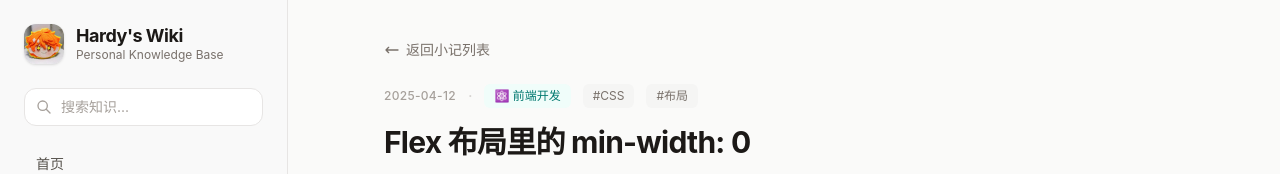
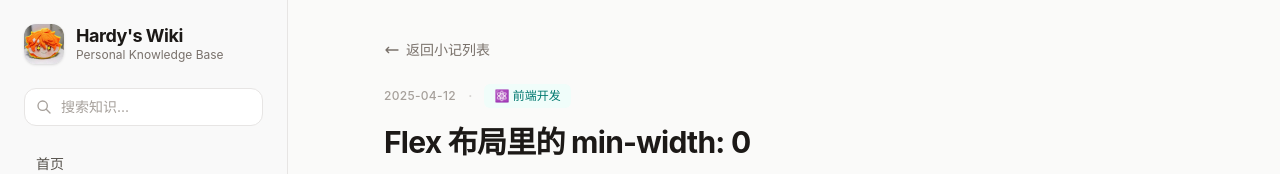
Before and after one commit to zel-forprogress/hardywiki, a Next.js app: page /notes/css-min-width-zero in a window 1280 px wide. Shown: the top 174 px of the page. Built offline with nearby package versions, Linux system fonts and the light colour scheme.

Commit message:
Remove note tags

```diff
--- a/content/notes/closure-one-sentence.md
+++ b/content/notes/closure-one-sentence.md
@@ -2,7 +2,6 @@
 title: "闭包的一句话解释"
 date: "2025-04-10"
 category: "interview"
-tags: ["JavaScript", "面试"]
 ---
 
 闭包就是函数可以“记住”它创建时所在作用域里的变量，即使这个函数后来在别的地方执行，也仍然能访问那些变量。
--- a/content/notes/css-min-width-zero.md
+++ b/content/notes/css-min-width-zero.md
@@ -2,7 +2,6 @@
 title: "Flex 布局里的 min-width: 0"
 date: "2025-04-12"
 category: "frontend"
-tags: ["CSS", "布局"]
 ---
 
 在 flex 布局中，子元素默认不会小于自身内容宽度，所以文本省略号有时不生效。
--- a/content/notes/git-amend-last-commit.md
+++ b/content/notes/git-amend-last-commit.md
@@ -2,7 +2,6 @@
 title: "修改上一次 Git 提交"
 date: "2025-04-11"
 category: "tools"
-tags: ["Git"]
 ---
 
 如果只是想把当前改动补进上一次提交，可以先暂存文件，再执行：
--- a/src/app/blog/page.tsx
+++ b/src/app/blog/page.tsx
@@ -38,7 +38,6 @@ export default async function BlogPage({ searchParams }: BlogPageProps) {
           note.content,
           category?.name,
           category?.description,
-          ...note.tags,
         ]
           .filter(Boolean)
           .join(" ")
--- a/src/app/notes/[slug]/page.tsx
+++ b/src/app/notes/[slug]/page.tsx
@@ -63,14 +63,6 @@ export default async function NotePage({ params }: NotePageProps) {
                 </Link>
               </>
             )}
-            {note.tags.map((tag) => (
-              <span
-                key={tag}
-                className="text-xs text-stone-500 bg-stone-100 px-2.5 py-1 rounded-md"
-              >
-                #{tag}
-              </span>
-            ))}
           </div>
 
           <h1 className="text-3xl font-bold text-stone-900 mb-0 tracking-tight">
--- a/src/components/NoteCard.tsx
+++ b/src/components/NoteCard.tsx
@@ -24,14 +24,6 @@ export default function NoteCard({ note }: NoteCardProps) {
                 </span>
               </>
             )}
-            {note.tags.map((tag) => (
-              <span
-                key={tag}
-                className="text-xs text-stone-500 bg-stone-100 px-2 py-0.5 rounded-md"
-              >
-                #{tag}
-              </span>
-            ))}
           </div>
 
           <h2 className="text-base font-semibold text-stone-900 group-hover:text-teal-700 transition-colors mb-2 tracking-tight">
--- a/src/lib/notes.ts
+++ b/src/lib/notes.ts
@@ -10,7 +10,6 @@ export interface Note {
   excerpt: string;
   content: string;
   category: string;
-  tags: string[];
 }
 
 const notesDirectory = path.join(process.cwd(), "content/notes");
@@ -27,7 +26,6 @@ function parseNote(slug: string, fileContents: string): Note {
     title: data.title as string,
     date: data.date as string,
     category: data.category as string,
-    tags: (data.tags as string[] | undefined) || [],
     excerpt: buildExcerpt(content),
     content,
   };
```
